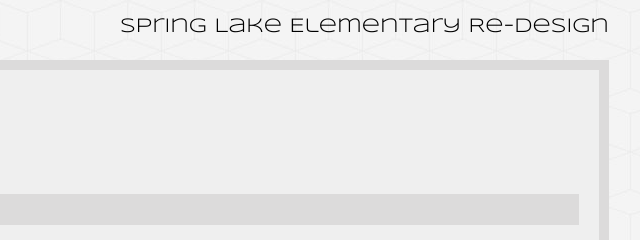
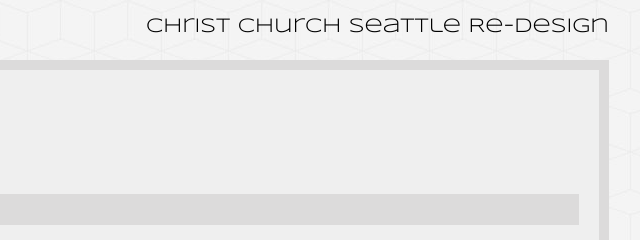
Before and after one commit to smgrigsby/Web-Standards-Project, a plain HTML site: page activities/project_analysis.html in a window 1280 px wide. Shown: the top 240 px of the page, 543-1183 px from the left. Drawn offline with nearby package versions, Linux system fonts and the light colour scheme.

Commit message:
first commit

```diff
--- a/activities/project_analysis.html
+++ b/activities/project_analysis.html
@@ -14,7 +14,7 @@
 <body>
 	<header>
 		<h1>smgrigsby designs</h1>
-		<h2>Spring Lake Elementary Re-Design</h2>
+		<h2>Christ Church Seattle Re-Design</h2>
 	</header>
 
 	<section id="container">
```
Also changed, not shown: 1 other file.
